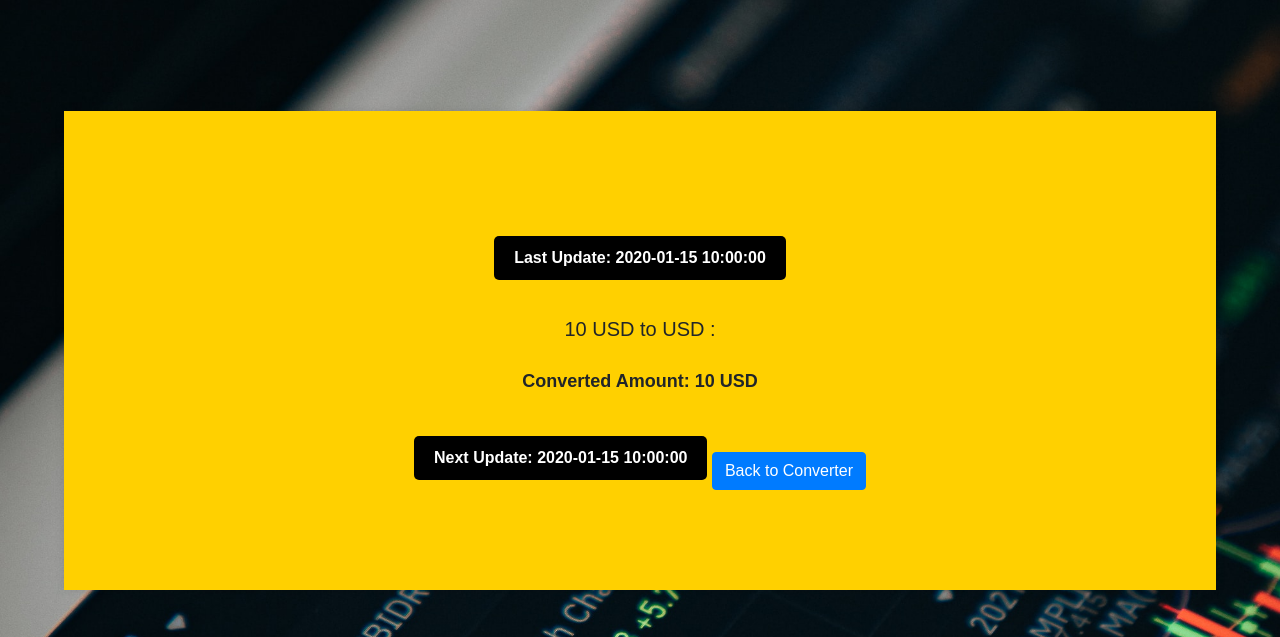
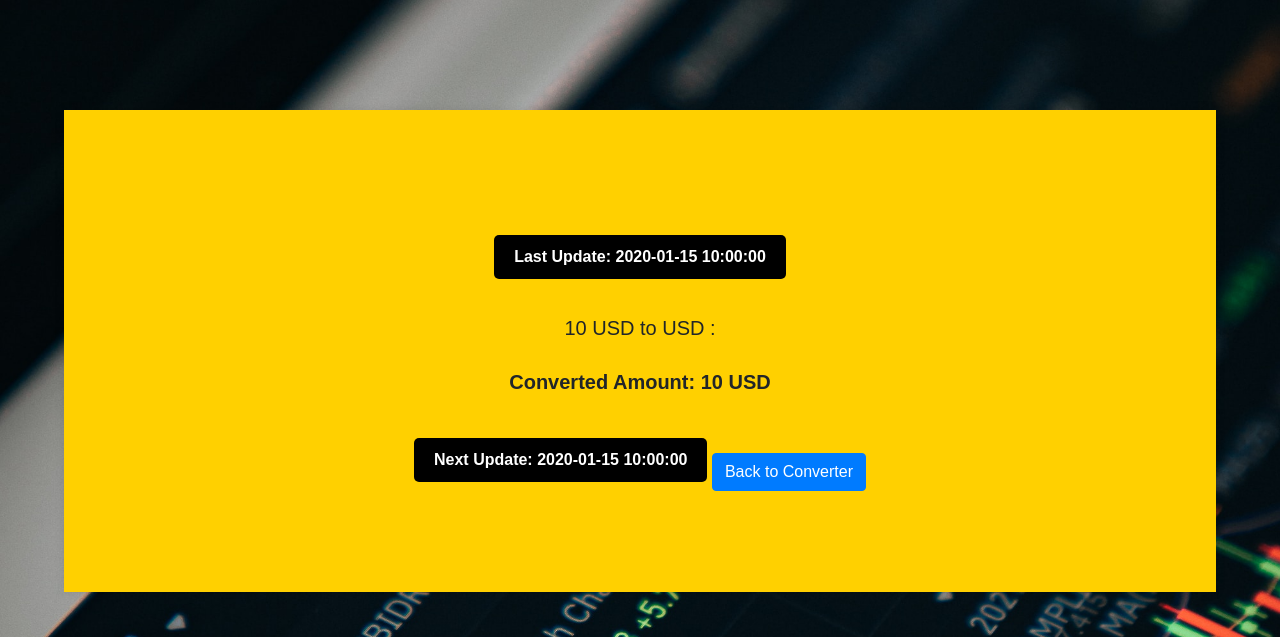
Before and after one commit to vhincekhay/CurrencyConverterApp, a Flask app: template templates/result.html in a window 1280 px wide. Shown: the part 205-842 px from the top of the page. Run offline with Flask 2, Linux system fonts and the light colour scheme; the template is opened without the code that fills it: most values are stand-ins (such as "Sample title", 1, 10 or a date in 2020); some libraries are stand-ins or nearby versions.

Commit message:
Update styles.css

```diff
--- a/static/styles.css
+++ b/static/styles.css
@@ -98,7 +98,7 @@
     }
 
     p.result {
-	font-size: 18px;
+	font-size: 20px;
 	margin-top: 20px;
 	font-weight: bold;
     }
```
